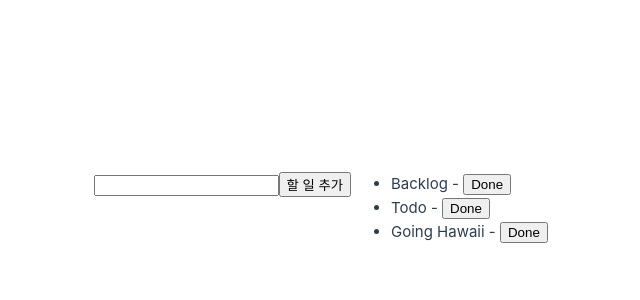
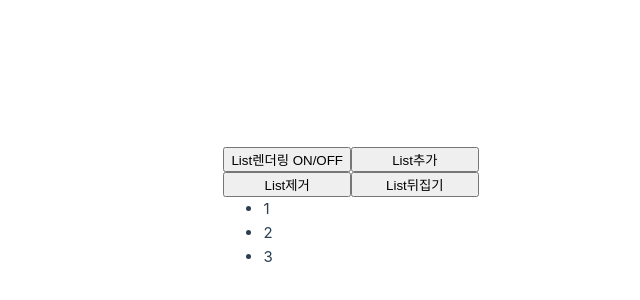
Before and after one commit to afresh2-hello-vue/afresh2-hello-vue.github.io, a Vue app: page / in a window 1280 px wide. Shown: the part 192-492 px from the top of the page, without its empty margins (289-929 px from the left). Built offline with nearby package versions, Linux system fonts and the light colour scheme.

Commit message:
first commit

```diff
--- a/package.json
+++ b/package.json
@@ -1,6 +1,6 @@
 {
   "name": "afresh2-hello-vue.github.io",
-  "version": "0.4.3",
+  "version": "0.5.0",
   "private": true,
   "type": "module",
   "scripts": {
--- a/src/App.vue
+++ b/src/App.vue
@@ -1,36 +1,38 @@
 <script setup>
 import { ref } from 'vue'
 
-let id = 0
+// 상태 변수 설정
+const show = ref(true)
+const list = ref([1, 2, 3])
 
-const newTodo = ref('')
-const todos = ref([
-	{ id: id++, issue: 'Backlog' } , { id: id++, issue: 'Todo'},
-	{ id: id++, issue: 'Going Hawaii'}
-])
-
-function addTodo(/*e*/){
-	//e.preventDefault();
-	todos.value.push({id: id++, issue: newTodo.value})
+// 함수
+const addItemToList = () => {
+	list.value.push(list.value.length + 1)
 }
 
-
-function removeTodo(todo){
-	todos.value.splice(todo.index, 1)
-	//todos remove ...[].filter(t/f)
-	//todos.value = todos.value.filter((t) => t !== ?)
+const removeItemFromList = () => {
+	list.value.pop()
 }
 
+const reverseListOrder = () => {
+	list.value.reverse()
+}
 </script>
 
 <template>
-	<form @submit.prevent ="addTodo">
-		<input v-model = "newTodo">
-		<button>할 일 추가</button>
-	</form>
-	<ul>
-		<li v-for = "todo in todos">
-			{{ todo.issue }} - <button @click = "removeTodo(todo)" > Done </button>
-		</li>
+	<button @click = "show = !show">List렌더링 ON/OFF</button>
+        <button @click = "addItemToList">List추가</button>
+        <button @click = "removeItemFromList">List제거</button>
+        <button @click = "reverseListOrder">List뒤집기</button>
+
+	<!-- List를 보여주는 부분 -->
+	<ul v-if="show">
+		<li v-for="item of list">{{ item }}</li>
 	</ul>
+
+	<!-- List가 비어있지 않으면서 숨겨져 있는 경우 -->
+	<p v-else-if="list.length">List is not empty, but hidden.</p>
+
+	<!-- List가 비어 있을 경우 -->
+	<p v-else>List is empty.</p>
 </template>
```
